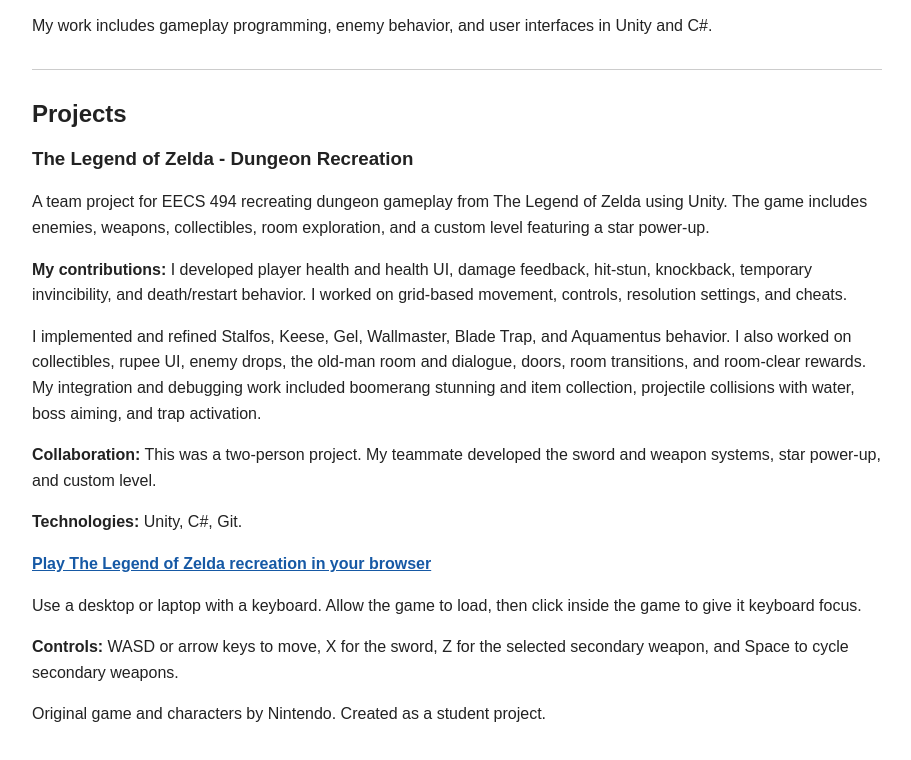
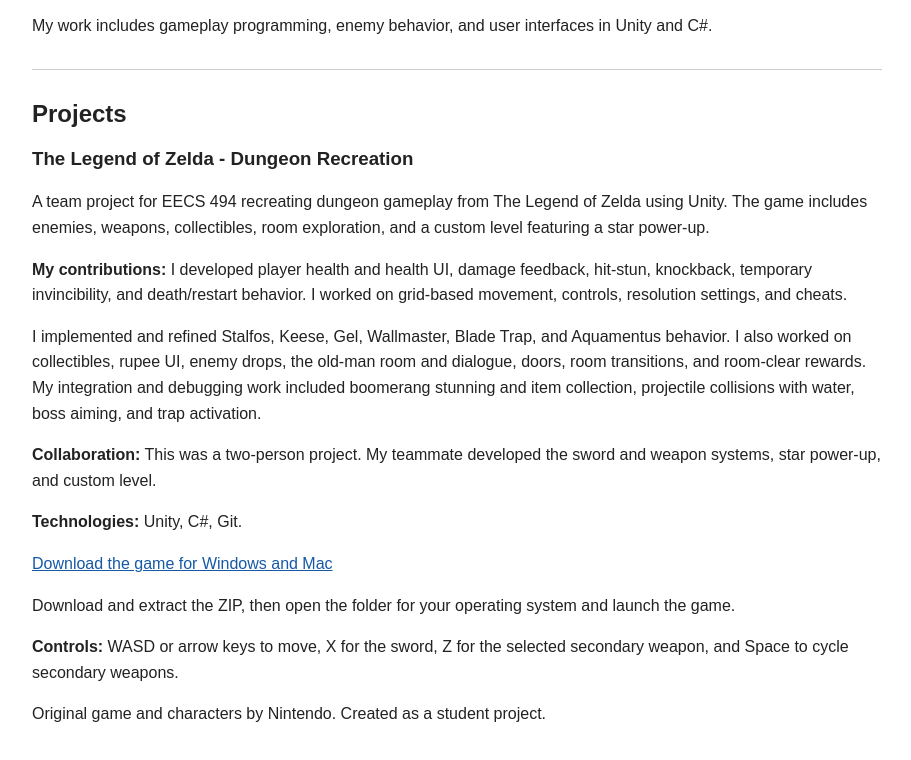
Before and after one commit to goughn/goughn.github.io, a plain HTML site: page index.html in a window 1280 px wide. Shown: the part 154-914 px from the top of the page, without its empty margins (183-1094 px from the left). Drawn offline with Linux system fonts and the light colour scheme.

Commit message:
Revise portfolio project description and add download link
Updated project details and added download link for the game.

```diff
--- a/index.html
+++ b/index.html
@@ -46,14 +46,19 @@
        the sword and weapon systems, star power-up, and custom level.</p>
     <p><strong>Technologies:</strong> Unity, C#, Git.</p>
 
-    <p><a href="p1_gold_export_web/index.html"><strong>Play The Legend of Zelda recreation in your browser</strong></a></p>
-    <p>Use a desktop or laptop with a keyboard. Allow the game to load, then click
-       inside the game to give it keyboard focus.</p>
+   <p>
+    <a href="p1_gold.zip" download>
+        Download the game for Windows and Mac
+    </a>
+</p>
+<p>
+    Download and extract the ZIP, then open the folder for your operating
+    system and launch the game.
+</p>
     <p><strong>Controls:</strong> WASD or arrow keys to move, X for the sword,
        Z for the selected secondary weapon, and Space to cycle secondary weapons.</p>
     <p>Original game and characters by Nintendo. Created as a student project.</p>
 
-    <!-- Add future projects below with a description, your contributions,
-         technologies, and a playable build link. -->
+
 </body>
 </html>
```
